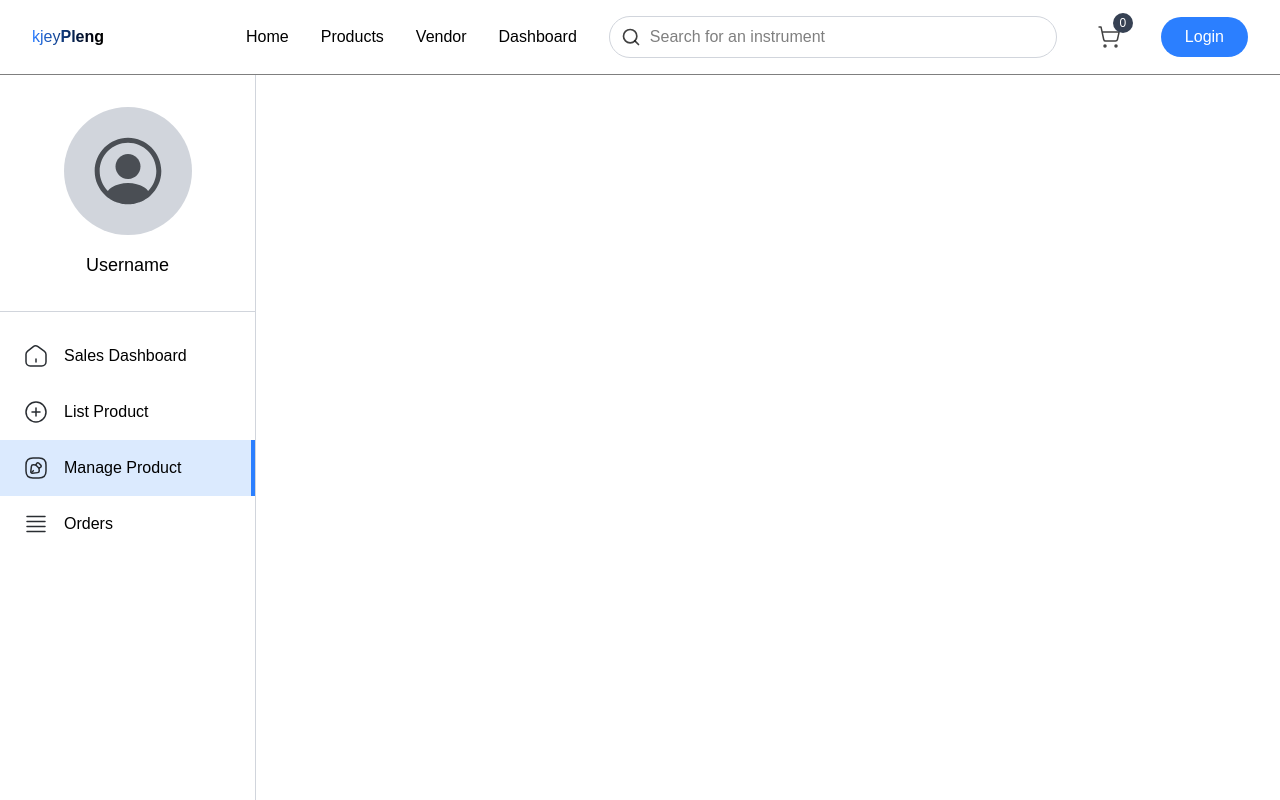
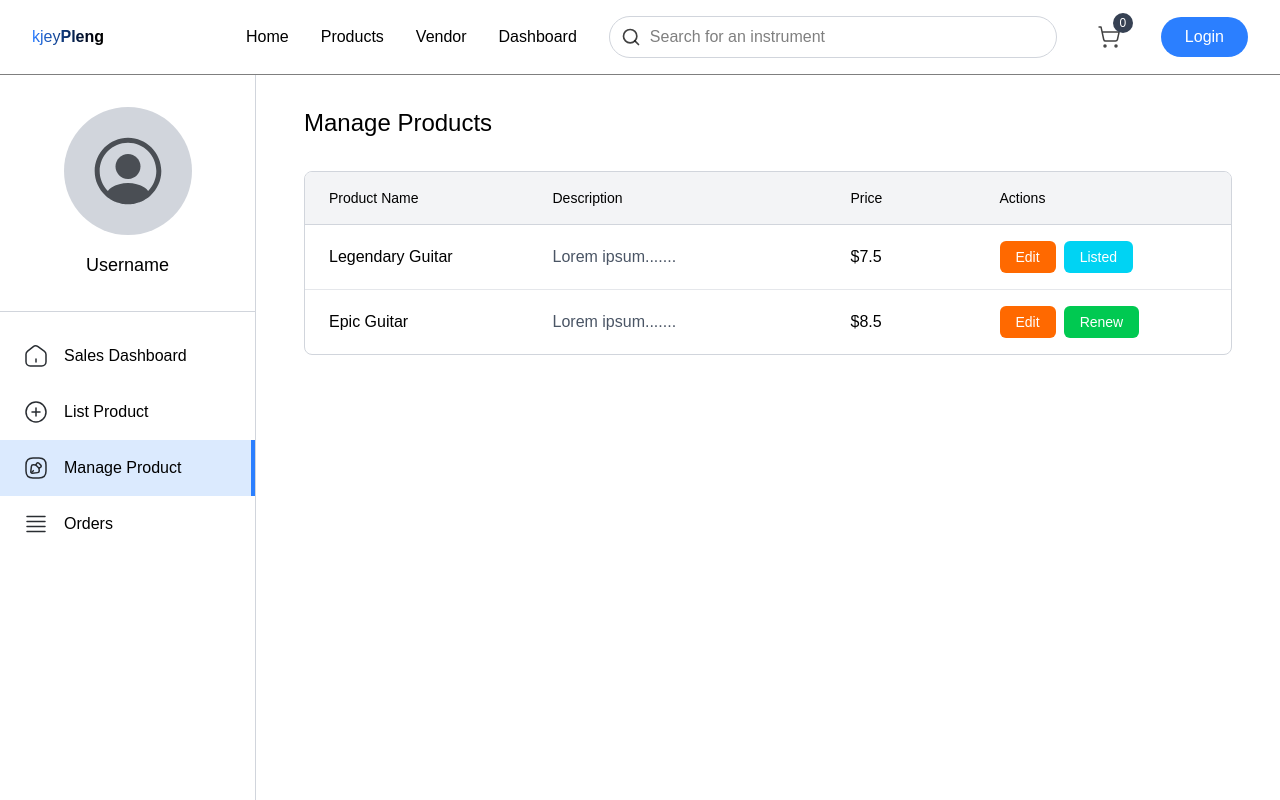
Before and after one commit to Sihathun/KjeyPleng, a React app in the folder frontend/: page /dashboard/manage-product in a window 1280 px wide. Shown: the top 800 px of the page. Built offline with nearby package versions, Linux system fonts and the light colour scheme; the HTML template or start-up script is replaced by a standard one; a web font is replaced by a local one.

Commit message:
add the manage and orders dashboard pages and dynamically route them with the sidebar within the vendordashboard.jsx file

```diff
--- a/frontend/src/pages/Dashboard/VendorDashboard.jsx
+++ b/frontend/src/pages/Dashboard/VendorDashboard.jsx
@@ -2,6 +2,8 @@ import VendorSidebar from "../../components/VendorSidebar";
 import { Routes, Route, useNavigate, useLocation, Navigate } from "react-router-dom";
 import SalesDashboardPage from "./pages/SalesDashboardPage";
 import ListDashboardPage from "./pages/ListDashboardPage";
+import ManageProductPage from "./pages/ManageDashboardPage";
+import OrdersDashboardPage from "./pages/OrdersDashboardPage";
 
 function VendorDashboard() {
   const navigate = useNavigate();
@@ -31,6 +33,8 @@ function VendorDashboard() {
           <Route index element={<Navigate to="sales" replace />} />
           <Route path="sales" element={<SalesDashboardPage />}/>
           <Route path="list-product" element={<ListDashboardPage/>}/>
+          <Route path="manage-product" element={<ManageProductPage/>}/>
+          <Route path="orders" element={<OrdersDashboardPage/>}/>
           {/* Add more routes here as needed */}
         </Routes>
       </div>
--- /dev/null
+++ b/frontend/src/pages/Dashboard/pages/ManageDashboardPage.jsx
@@ -0,0 +1,116 @@
+import { useState } from 'react';
+
+export default function ManageProductPage() {
+  const username = 'Username';
+
+  // Mock product data
+  const [products, setProducts] = useState([
+    {
+      id: 1,
+      name: 'Legendary Guitar',
+      description: 'Lorem ipsum.......',
+      price: '$7.5',
+      status: 'Listed'
+    },
+    {
+      id: 2,
+      name: 'Epic Guitar',
+      description: 'Lorem ipsum.......',
+      price: '$8.5',
+      status: 'Expired'
+    }
+  ]);
+
+  const handleEdit = (productId) => {
+    console.log('Edit product:', productId);
+    // Add edit functionality here
+  };
+
+  const handleStatusToggle = (productId, currentStatus) => {
+    setProducts(products.map(product =>
+      product.id === productId
+        ? { ...product, status: currentStatus === 'Listed' ? 'Expired' : 'Listed' }
+        : product
+    ));
+  };
+
+  return (
+    <div className="min-h-screen bg-white">
+      <div className="flex">
+
+        {/* Main Content */}
+        <div className="flex-1">
+          {/* Page Header */}
+          <div className="px-12 py-8">
+            <h1 className="text-2xl mb-8">Manage Products</h1>
+
+            {/* Products Table */}
+            <div className="border border-gray-300 rounded-lg overflow-hidden">
+              {/* Table Header */}
+              <div className="grid grid-cols-12 gap-4 bg-gray-100 px-6 py-4 border-b border-gray-300">
+                <div className="col-span-3">
+                  <p className="text-sm">Product Name</p>
+                </div>
+                <div className="col-span-4">
+                  <p className="text-sm">Description</p>
+                </div>
+                <div className="col-span-2">
+                  <p className="text-sm">Price</p>
+                </div>
+                <div className="col-span-3">
+                  <p className="text-sm">Actions</p>
+                </div>
+              </div>
+
+              {/* Table Body */}
+              {products.map((product) => (
+                <div
+                  key={product.id}
+                  className="grid grid-cols-12 gap-4 px-6 py-4 border-b border-gray-200 last:border-b-0 items-center"
+                >
+                  {/* Product Name */}
+                  <div className="col-span-3">
+                    <p>{product.name}</p>
+                  </div>
+
+                  {/* Description */}
+                  <div className="col-span-4">
+                    <p className="text-gray-600">{product.description}</p>
+                  </div>
+
+                  {/* Price */}
+                  <div className="col-span-2">
+                    <p>{product.price}</p>
+                  </div>
+
+                  {/* Actions */}
+                  <div className="col-span-3 flex gap-2">
+                    {/* Edit Button */}
+                    <button
+                      onClick={() => handleEdit(product.id)}
+                      className="px-4 py-1.5 bg-orange-500 text-white rounded-md hover:bg-orange-600 transition-colors text-sm"
+                    >
+                      Edit
+                    </button>
+
+                    {/* Status Button */}
+                    <button
+                      onClick={() => handleStatusToggle(product.id, product.status)}
+                      className={`px-4 py-1.5 rounded-md transition-colors text-sm ${
+                        product.status === 'Listed'
+                          ? 'bg-cyan-400 text-white hover:bg-cyan-500'
+                          : 'bg-green-500 text-white hover:bg-green-600'
+                      }`}
+                    >
+                      {product.status === 'Listed' ? 'Listed' : 'Renew'}
+                    </button>
+                  </div>
+                </div>
+              ))}
+            </div>
+          </div>
+        </div>
+      </div>
+    </div>
+  );
+}
--- /dev/null
+++ b/frontend/src/pages/Dashboard/pages/OrdersDashboardPage.jsx
@@ -0,0 +1,109 @@
+import { useState } from 'react';
+
+export default function OrdersDashboardPage() {
+  const username = 'Username';
+
+  // Mock orders data
+  const [orders, setOrders] = useState([
+    {
+      id: 1,
+      orderId: 1,
+      customerName: 'Sebastian Seamen',
+      product: 'Legendary Guitar',
+      status: 'Completed'
+    },
+    {
+      id: 2,
+      orderId: 2,
+      customerName: 'Notch Rizzler',
+      product: 'Apple Violin',
+      status: 'Ongoing'
+    }
+  ]);
+
+  const handleStatusChange = (orderId, newStatus) => {
+    setOrders(orders.map(order =>
+      order.id === orderId
+        ? { ...order, status: newStatus }
+        : order
+    ));
+  };
+
+  return (
+    <div className="min-h-screen bg-white">
+      <div className="flex">
+
+        {/* Main Content */}
+        <div className="flex-1">
+          {/* Page Header */}
+          <div className="px-12 py-8">
+            <h1 className="text-2xl mb-8">Order</h1>
+
+            {/* Orders Table */}
+            <div className="border border-gray-300 rounded-lg overflow-hidden bg-gray-50">
+              {/* Table Header */}
+              <div className="grid grid-cols-12 gap-4 bg-gray-200 px-6 py-4 border-b border-gray-300">
+                <div className="col-span-3">
+                  <p className="text-sm">Customer Name</p>
+                </div>
+                <div className="col-span-2">
+                  <p className="text-sm">Order ID</p>
+                </div>
+                <div className="col-span-4">
+                  <p className="text-sm">Product</p>
+                </div>
+                <div className="col-span-3">
+                  <p className="text-sm">Order Status</p>
+                </div>
+              </div>
+
+              {/* Table Body */}
+              {orders.map((order) => (
+                <div
+                  key={order.id}
+                  className="grid grid-cols-12 gap-4 px-6 py-4 border-b border-gray-200 last:border-b-0 items-center bg-white"
+                >
+                  {/* Customer Name */}
+                  <div className="col-span-3">
+                    <p>{order.customerName}</p>
+                  </div>
+
+                  {/* Order ID */}
+                  <div className="col-span-2">
+                    <div className="inline-flex items-center justify-center bg-gray-200 rounded px-3 py-1">
+                      <p className="text-sm">{order.orderId}</p>
+                    </div>
+                  </div>
+
+                  {/* Product */}
+                  <div className="col-span-4">
+                    <p>{order.product}</p>
+                  </div>
+
+                  {/* Order Status Dropdown */}
+                  <div className="col-span-3">
+                    <div className="relative">
+                      <select
+                        value={order.status}
+                        onChange={(e) => handleStatusChange(order.id, e.target.value)}
+                        className="w-full appearance-none bg-gray-200 border border-gray-300 rounded px-4 py-2 pr-8 cursor-pointer hover:bg-gray-300 transition-colors text-sm"
+                      >
+                        <option value="Completed">Completed</option>
+                        <option value="Ongoing">Ongoing</option>
+                      </select>
+                      <div className="absolute right-3 top-1/2 -translate-y-1/2 pointer-events-none">
+                        <svg width="12" height="8" viewBox="0 0 12 8" fill="none">
+                          <path d="M1 1L6 6L11 1" stroke="black" strokeWidth="1.5" strokeLinecap="round" strokeLinejoin="round"/>
+                        </svg>
+                      </div>
+                    </div>
+                  </div>
+                </div>
+              ))}
+            </div>
+          </div>
+        </div>
+      </div>
+    </div>
+  );
+}
```
